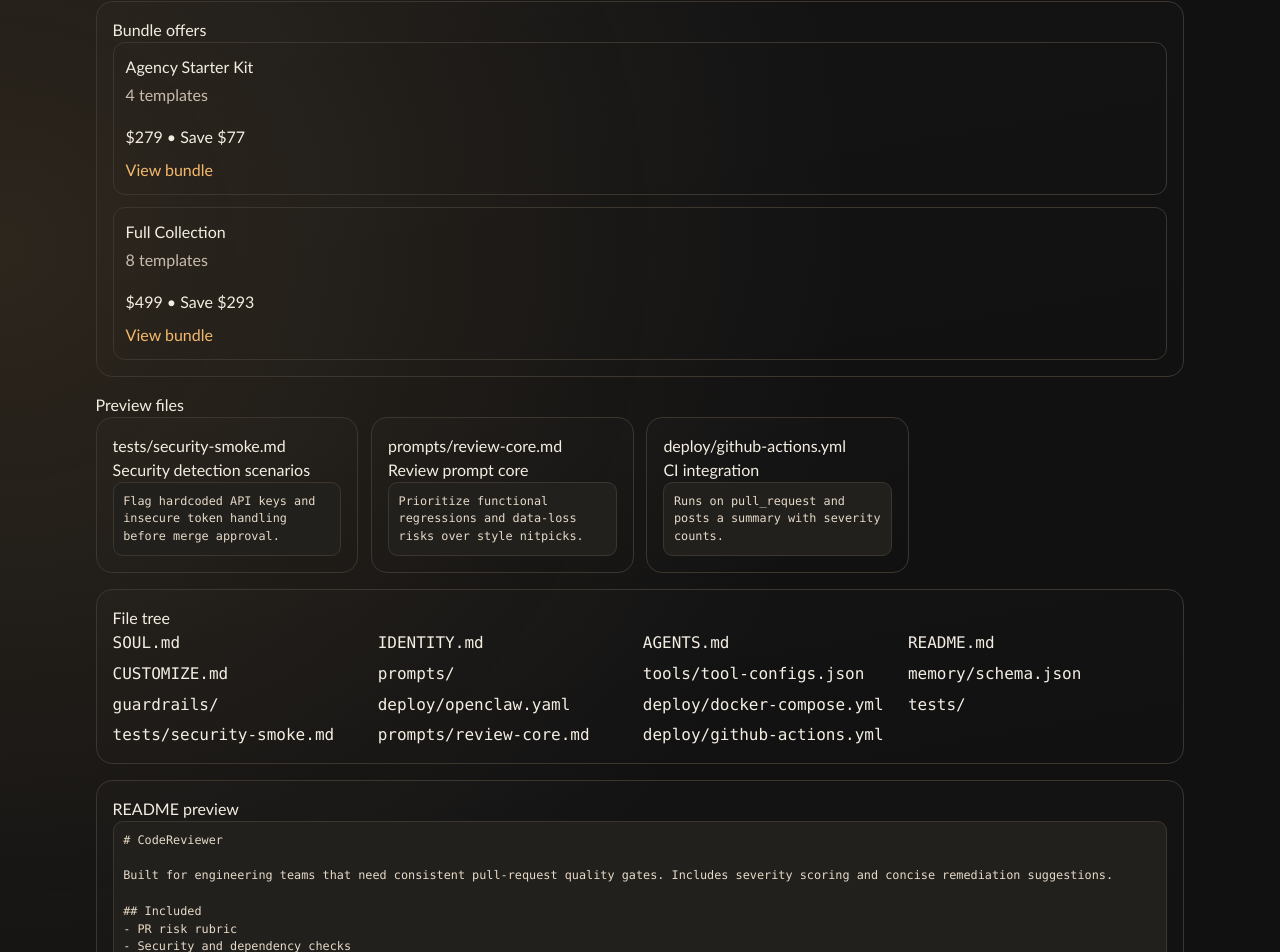
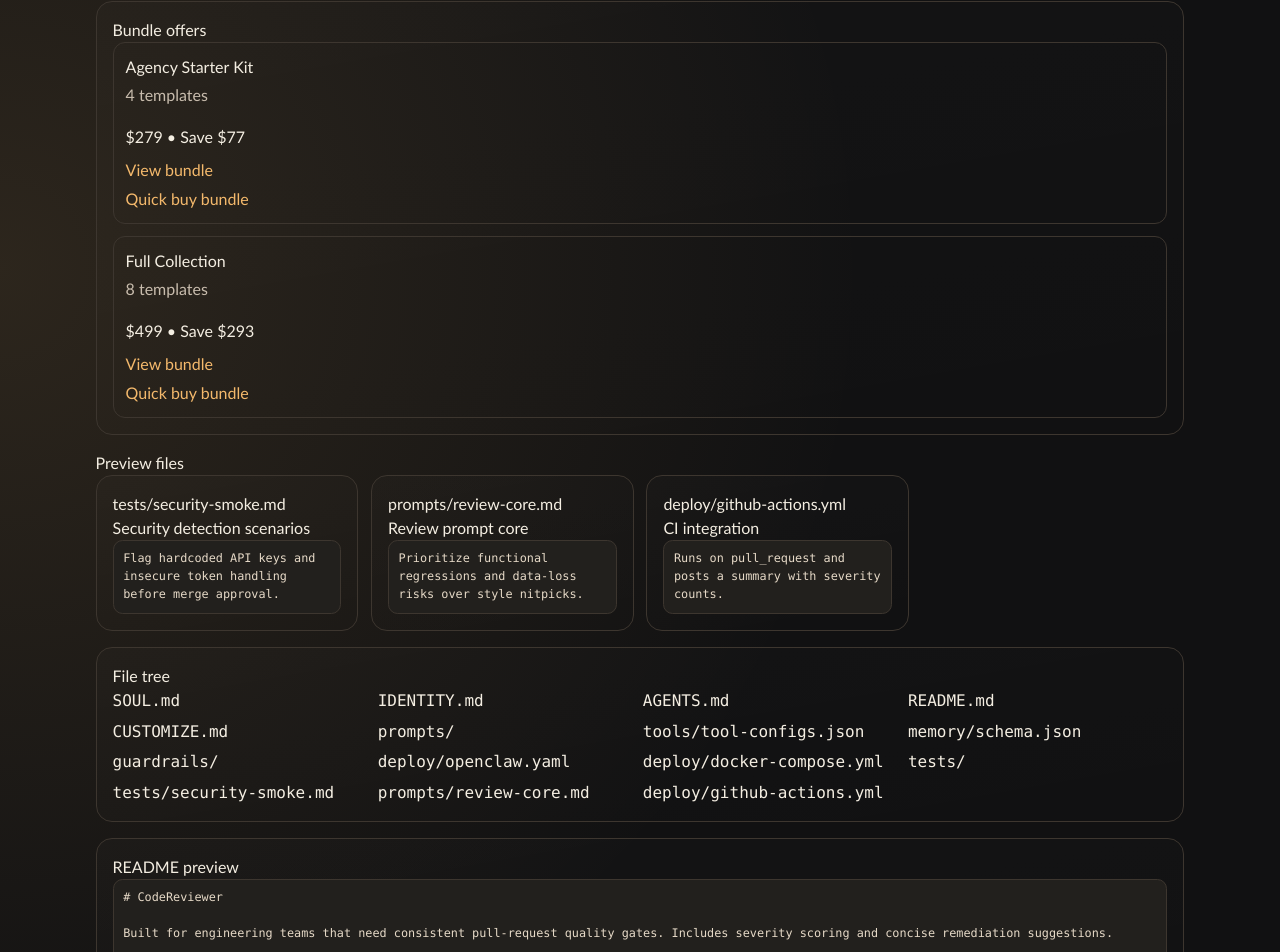
Before and after one commit to Kopi-Koubou/ai-agent-templates, a Next.js app: page /templates/codereviewer in a window 1280 px wide. Shown: the part 896-1848 px from the top of the page. Built offline with nearby package versions, Linux system fonts and the light colour scheme; no server answers.

Commit message:
Add direct bundle and template checkout entry links

```diff
--- a/src/app/bundles/[slug]/page.tsx
+++ b/src/app/bundles/[slug]/page.tsx
@@ -2,6 +2,7 @@ import Link from "next/link";
 import { notFound } from "next/navigation";
 
 import { formatCurrency } from "@/lib/format";
+import { buildBundleCheckoutHref } from "@/lib/checkout";
 import { buildBundleDetail, getBundleBySlug } from "@/lib/bundles";
 
 interface BundleDetailPageProps {
@@ -66,7 +67,7 @@ export default async function BundleDetailPage({
         <p className="muted">
           Use bundle checkout to generate download links for every included template.
         </p>
-        <Link className="btn-primary" href={`/checkout?bundle=${detail.slug}`}>
+        <Link className="btn-primary" href={buildBundleCheckoutHref(detail.slug)}>
           Buy this bundle
         </Link>
       </section>
--- a/src/app/bundles/page.tsx
+++ b/src/app/bundles/page.tsx
@@ -1,6 +1,7 @@
 import Link from "next/link";
 
 import { formatCurrency } from "@/lib/format";
+import { buildBundleCheckoutHref } from "@/lib/checkout";
 import { listPublishedBundleDetails } from "@/lib/bundles";
 
 export default function BundlesPage() {
@@ -40,9 +41,14 @@ export default function BundlesPage() {
                 <li key={template.slug}>{template.title}</li>
               ))}
             </ul>
-            <Link className="card-link" href={`/bundles/${bundle.slug}`}>
-              View bundle details
-            </Link>
+            <div className="card-actions">
+              <Link className="card-link" href={`/bundles/${bundle.slug}`}>
+                View bundle details
+              </Link>
+              <Link className="btn-ghost" href={buildBundleCheckoutHref(bundle.slug)}>
+                Buy bundle
+              </Link>
+            </div>
           </article>
         ))}
       </div>
--- a/src/app/page.tsx
+++ b/src/app/page.tsx
@@ -2,6 +2,10 @@ import Link from "next/link";
 
 import { TemplateCard } from "@/components/template-card";
 import { templates } from "@/data/templates";
+import {
+  buildBundleCheckoutHref,
+  buildTemplateCheckoutHref
+} from "@/lib/checkout";
 import { formatCurrency } from "@/lib/format";
 import { listPublishedBundleDetails } from "@/lib/bundles";
 import { isStarterTemplateAvailable } from "@/lib/template-preview";
@@ -18,7 +22,7 @@ export default function HomePage() {
   const featuredBundle = listPublishedBundleDetails()[0];
   const heroCheckoutHref =
     featuredTemplates[0] !== undefined
-      ? `/checkout?template=${featuredTemplates[0].slug}`
+      ? buildTemplateCheckoutHref(featuredTemplates[0].slug)
       : "/checkout";
 
   return (
@@ -67,7 +71,7 @@ export default function HomePage() {
             </Link>
             <Link
               className="btn-primary"
-              href={`/checkout?bundle=${featuredBundle.slug}`}
+              href={buildBundleCheckoutHref(featuredBundle.slug)}
             >
               Buy featured bundle
             </Link>
--- a/src/app/templates/[slug]/page.tsx
+++ b/src/app/templates/[slug]/page.tsx
@@ -6,6 +6,10 @@ import { FavoriteToggle } from "@/components/favorite-toggle";
 import { listPublishedBundlesForTemplate } from "@/lib/bundles";
 import { ReviewForm } from "@/components/review-form";
 import { getTemplateBySlug } from "@/lib/catalog";
+import {
+  buildBundleCheckoutHref,
+  buildTemplateCheckoutHref
+} from "@/lib/checkout";
 import { isTemplateFavoritedByEmail } from "@/lib/favorite-store";
 import { formatCurrency } from "@/lib/format";
 import {
@@ -87,7 +91,10 @@ export default async function TemplateDetailPage({
         <aside className="price-panel">
           <p className="price">{formatCurrency(template.priceCents)}</p>
           <p className="muted">One-time purchase</p>
-          <Link href={`/checkout?template=${template.slug}`} className="btn-primary">
+          <Link
+            href={buildTemplateCheckoutHref(template.slug)}
+            className="btn-primary"
+          >
             Buy template
           </Link>
           <FavoriteToggle templateSlug={template.slug} initiallySaved={initiallySaved} />
@@ -161,6 +168,12 @@ export default async function TemplateDetailPage({
                   </p>
                   <Link className="inline-link" href={`/bundles/${bundle.slug}`}>
                     View bundle
+                  </Link>
+                  <Link
+                    className="inline-link"
+                    href={buildBundleCheckoutHref(bundle.slug)}
+                  >
+                    Quick buy bundle
                   </Link>
                 </div>
               </article>
--- a/src/components/template-card.tsx
+++ b/src/components/template-card.tsx
@@ -1,5 +1,6 @@
 import Link from "next/link";
 
+import { buildTemplateCheckoutHref } from "@/lib/checkout";
 import { formatCurrency } from "@/lib/format";
 import { isStarterTemplateAvailable } from "@/lib/template-preview";
 import { Template } from "@/lib/types";
@@ -42,7 +43,7 @@ export function TemplateCard({ template }: TemplateCardProps) {
         <Link className="card-link" href={`/templates/${template.slug}`}>
           View template
         </Link>
-        <Link className="btn-ghost" href={`/checkout?template=${template.slug}`}>
+        <Link className="btn-ghost" href={buildTemplateCheckoutHref(template.slug)}>
           Buy now
         </Link>
       </div>
```
